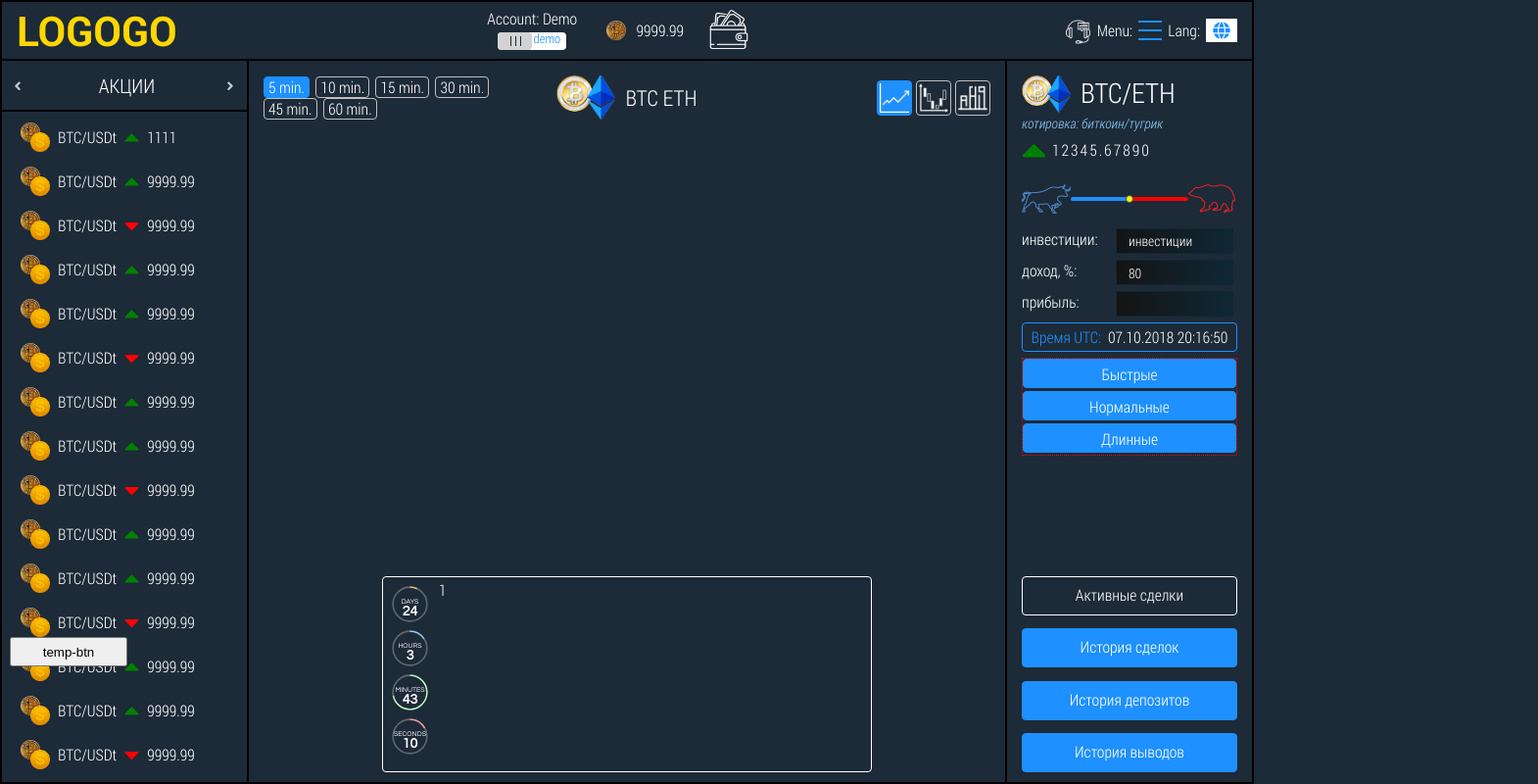
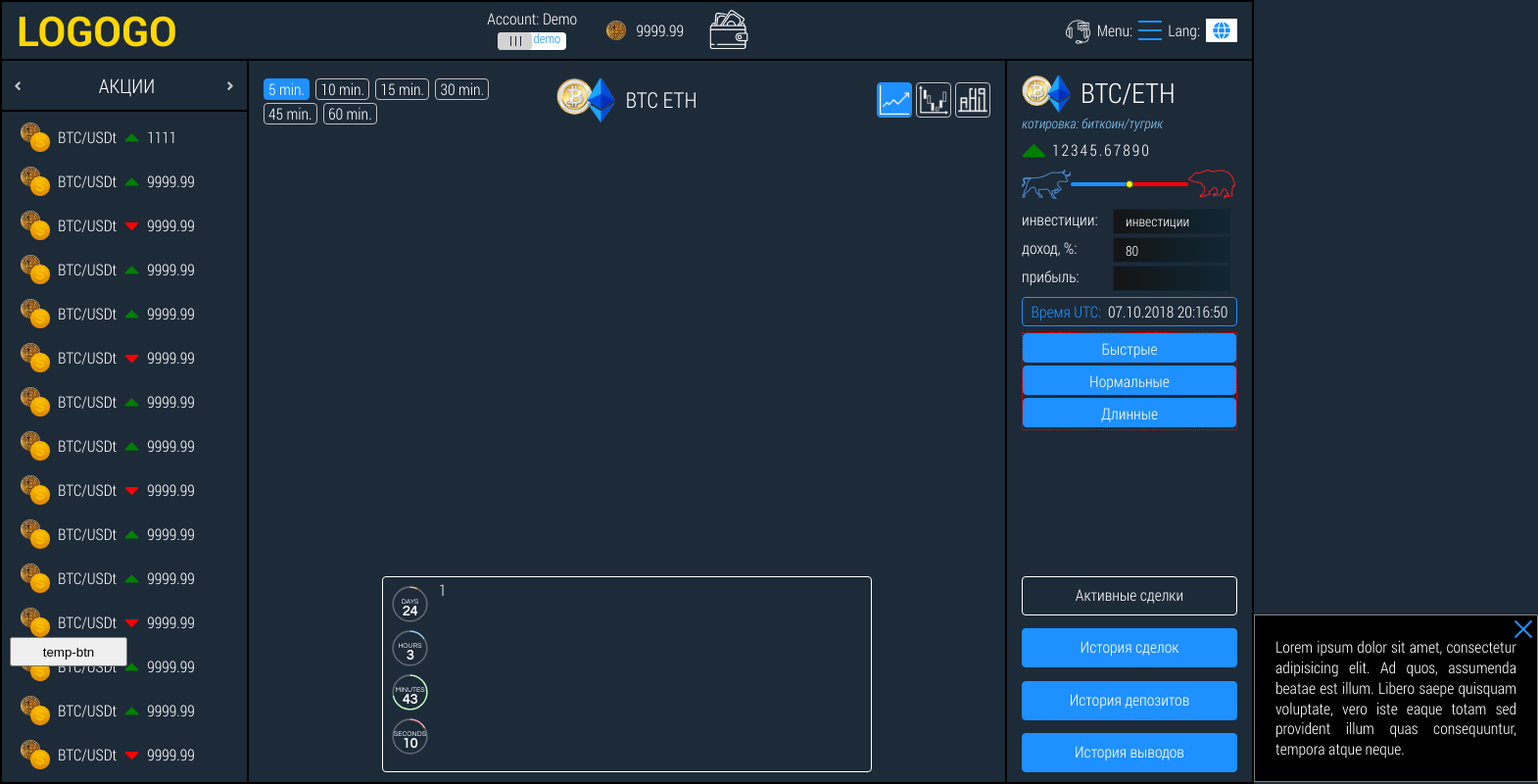
Before and after one commit to waldteufelUkrNet/client_site_for_crm-binary-, a website: page app/index.pug in a window 1280 px wide. Shown: the whole page at 98% size, 1570 px wide, since content can reach past the window. Drawn offline with nearby package versions, Linux system fonts and the light colour scheme; files that its build step writes are made by us from their sources; no server answers.

Commit message:
homework 2018.10.07

```diff
--- a/app/BEM-blocks/popup-info-message/info-message.js
+++ b/app/BEM-blocks/popup-info-message/info-message.js
@@ -1,6 +1,4 @@
-$(document).ready(function(){
-
-  $('.tempBTN2').click(function(){
+function showInfoMessage(){
 	$('.info-message').css({'right':'0px'});
 
 	var closeInfoPopup = setTimeout(function(){
@@ -19,6 +17,4 @@ $(document).ready(function(){
   $('.info-message').mouseleave(function(){
   	$('.info-message').css({'right':'-290px'});
   });
-  });
-
-});
+}
--- a/app/BEM-blocks/popup-info-message/info-message.pug
+++ b/app/BEM-blocks/popup-info-message/info-message.pug
@@ -4,7 +4,7 @@
   .close-btn.info-message__close-btn
     .close-btn__line1
     .close-btn__line2
-  p.info-message__body   Lorem ipsum dolor sit amet, consectetur adipisicing elit. Ad quos, assumenda beatae est illum. Libero saepe quisquam voluptate, vero iste eaque totam sed provident illum quas consequuntur, tempora atque neque.
+  p.info-message__body Lorem ipsum dolor sit amet, consectetur adipisicing elit. Ad quos, assumenda beatae est illum. Libero saepe quisquam voluptate, vero iste eaque totam sed provident illum quas consequuntur, tempora atque neque.
 
 style
   include info-message.css
--- a/app/BEM-blocks/tug-of-war/tug-of-war.scss
+++ b/app/BEM-blocks/tug-of-war/tug-of-war.scss
@@ -7,7 +7,7 @@
     justify-content: space-between;
     align-items: center;
     overflow: hidden;
-    margin: 10px 0;
+    margin: -5px 0 5px;
     position: relative;
   }
   &__img-holder {
--- a/app/index.pug
+++ b/app/index.pug
@@ -651,7 +651,7 @@ html(lang='en')
       //-   include BEM-blocks/popup-message-to-mentor/message-to-mentor.pug
       //-   include BEM-blocks/popup-message-from-mentor/message-from-mentor.pug
       //-   include BEM-blocks/popup-profile-editor/profile-editor.pug
-      //-   include BEM-blocks/popup-info-message/info-message.pug
+      include BEM-blocks/popup-info-message/info-message.pug
       //- // /SECTION 4
     // /MAIN PART
 
--- a/app/scss/_style_1200+.scss
+++ b/app/scss/_style_1200+.scss
@@ -124,7 +124,7 @@
         align-items              : center;
 
         .currency-logo-holder {
-          width: 33.33%;
+          width                  : 180px;
           display                : flex;
           justify-content        : center;
           align-items            : center;
@@ -139,7 +139,7 @@
           }
         }
         .timer-buttons-ul {
-          width                  : 33.33%;
+          width                  : calc( (100% - 180px) / 2);
           display                : inline-block;
           .timer-buttons-li {
             display              : inline-block;
@@ -148,7 +148,7 @@
             border               : 1px solid silver;
             border-radius        : 4px;
             padding              : 2px 4px;
-            margin-right         : 3px;
+            margin               : 3px 3px 0 0;
             cursor               : pointer;
             background-color     : transparent;
             transition           : background-color .5s, border-color .5s;
@@ -163,10 +163,10 @@
           }
         }
         .type-buttons-ul {
-           width                 : 33.33%;
-           height                : 36px;
-           display               : inline-block;
-           position              : relative;
+          width                  : calc( (100% - 180px) / 2);
+          height                 : 36px;
+          display                : inline-block;
+          position               : relative;
 
           .type-buttons-li {
             display              : inline-block;
@@ -500,7 +500,7 @@
           overflow              : hidden;
           display               : grid;
           grid-template-columns : 90px 120px;
-          grid-gap              : 6px;
+          grid-gap              : 3px;
 
           label {
             height              : 26px;
```
Also changed, not shown: app/BEM-blocks/minjs/popup-make-lodgement/make-lodgement.js (+1 -1 lines), app/BEM-blocks/minjs/popup-profile-editor/profile-editor.js (+1 -1 lines), app/BEM-blocks/tug-of-war/tug-of-war.css, app/css/style.css, app/index.html. Lines whose indentation alone changed are shown as unchanged.
